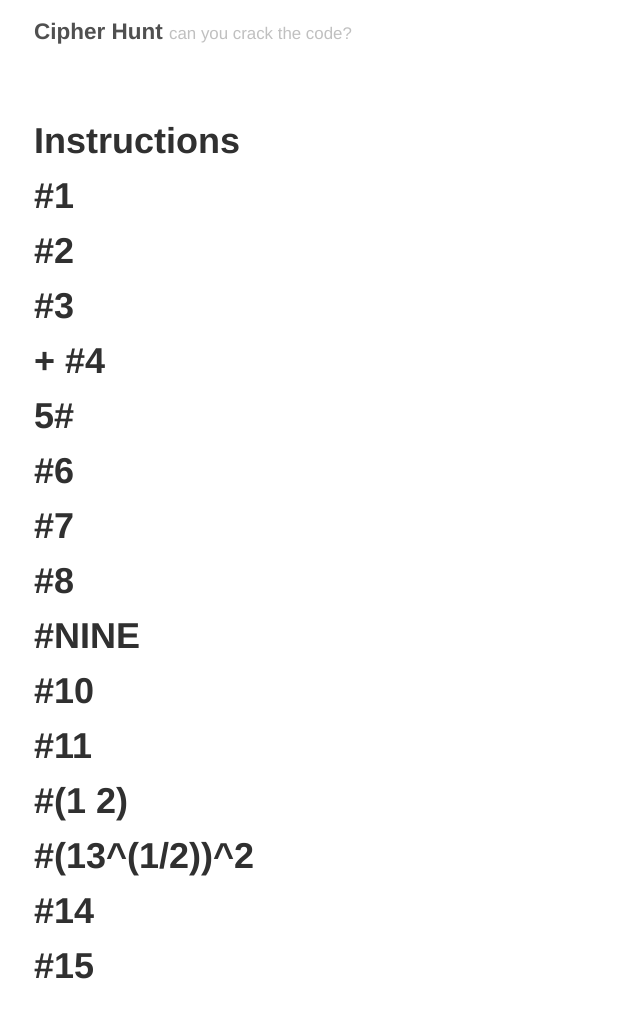
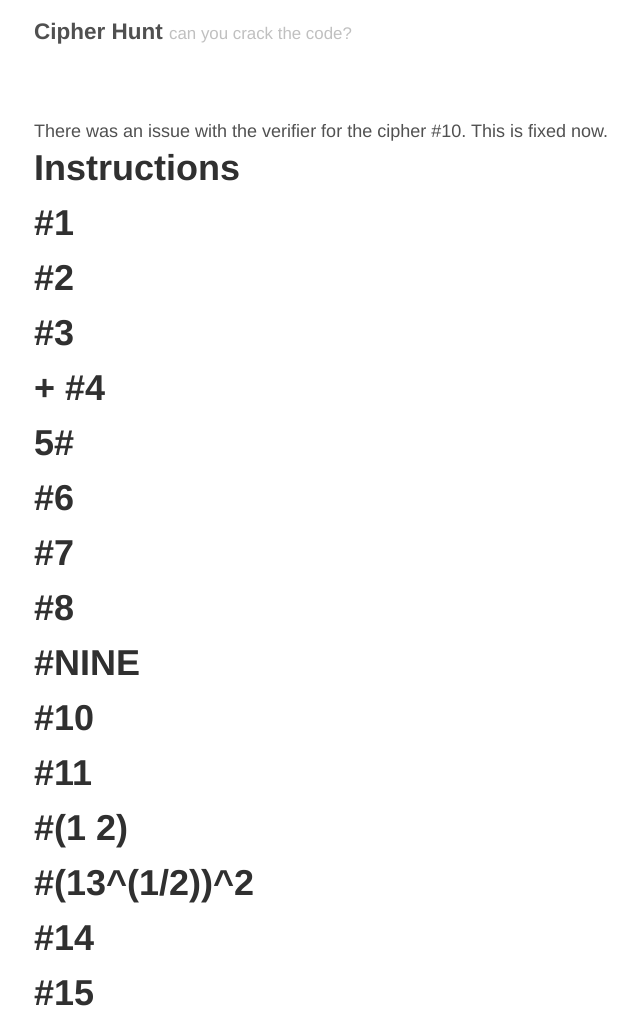
Before and after one commit to lcapkovic/crypto, a Jekyll site: the page built from index.html, in a window 1280 px wide. Shown: the whole page, without its empty margins (291-931 px from the left). Built offline with Jekyll 4.4.1, drawn with Linux system fonts in a browser that asks for light colours; the list of posts is cut into pages by our own code; before the commit the page ends 998 px from its top, so only the background shows below that.

Commit message:
try adding announcement

```diff
--- a/index.html
+++ b/index.html
@@ -2,6 +2,10 @@
 layout: default
 title: Home
 ---
+
+<div class="announcement">
+  There was an issue with the verifier for the cipher #10. This is fixed now.
+</div>
 
 <div class="posts">
   {% for post in paginator.posts reversed %}
```
